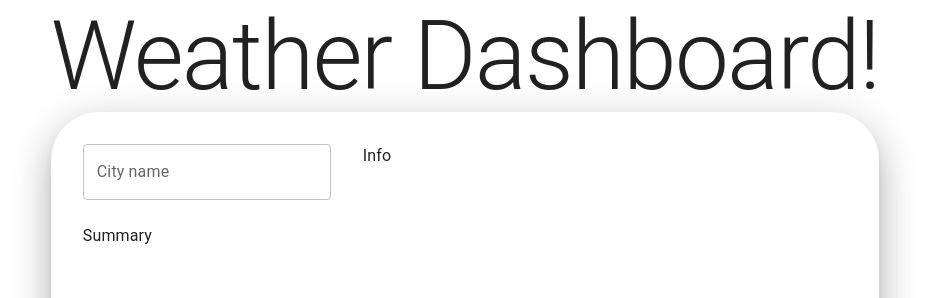
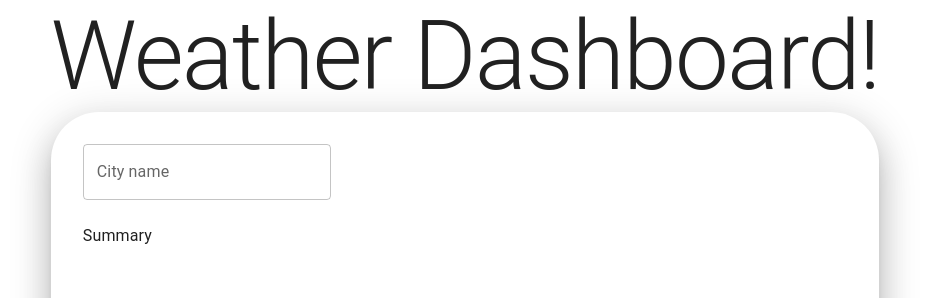
Before and after one commit to ExIxIxS/weather_dashboard, a React (Vite) app: page / in a window 1280 px wide. Shown: the top 298 px of the page, without its empty margins (175-1104 px from the left). Built offline with nearby package versions, Linux system fonts and the light colour scheme.

Commit message:
FEAT: add currentWeatherApi slice

```diff
--- a/src/api/citiesSliceAPI/types.ts
+++ b/src/api/citiesSliceAPI/types.ts
@@ -1,8 +1,8 @@
+import { Position } from 'src/api/types';
+
 export type ResponseCity = {
   name: string;
-  lat: number;
-  lon: number;
   country: string;
   state?: string;
   local_names?: Record<string, string>;
-};
+} & Position;
--- /dev/null
+++ b/src/api/currentWeatherSliceAPI/index.ts
@@ -0,0 +1,20 @@
+import { createApi } from '@reduxjs/toolkit/query/react';
+import { weatherBaseQuery } from 'src/api/weatherBaseQuery';
+import type { Position } from 'src/api/types';
+import type { ResponseCurrentWeather } from 'src/api/currentWeatherSliceAPI/types';
+
+// https://openweathermap.org/current
+
+export const currentWeatherSliceAPI = createApi({
+  reducerPath: 'currentWeatherApi',
+  baseQuery: weatherBaseQuery(),
+  endpoints: (builder) => ({
+    getCurrentWeather: builder.query<ResponseCurrentWeather, Position>({
+      query: ({ lat, lon }: Position) => ({
+        url: `data/2.5/weather?lat=${lat}&lon=${lon}`,
+      }),
+    }),
+  }),
+});
+
+export const { useLazyGetCurrentWeatherQuery } = currentWeatherSliceAPI;
--- /dev/null
+++ b/src/api/currentWeatherSliceAPI/types.ts
@@ -0,0 +1,58 @@
+import { Position } from 'src/api/types';
+
+type Weather = {
+  id: number;
+  main: string;
+  description: string;
+  icon: string;
+};
+
+type MainWeatherInfo = {
+  temp: number;
+  feels_like: number;
+  temp_min: number;
+  temp_max: number;
+  pressure: number;
+  humidity: number;
+  sea_level: number;
+  grnd_level: number;
+};
+
+type Wind = {
+  speed: number;
+  deg: number;
+  gust: number;
+};
+
+type Rain = {
+  '1h': number;
+};
+
+type Clouds = {
+  all: number;
+};
+
+type Sys = {
+  type: number;
+  id: number;
+  country: string;
+  sunrise: number;
+  sunset: number;
+};
+
+export type ResponseCurrentWeather = {
+  coord: Position;
+  weather: Weather[];
+  base: string;
+  main: MainWeatherInfo;
+  visibility: number;
+  wind: Wind;
+  rain: Rain;
+  clouds: Clouds;
+  dt: number;
+  sys: Sys;
+  timezone: number;
+  id: number;
+  name: string;
+  cod: number;
+};
--- /dev/null
+++ b/src/api/types.ts
@@ -0,0 +1,4 @@
+export type Position = {
+  lat: number;
+  lon: number;
+};
--- a/src/pages/main/components/CityWeatherInfo/index.tsx
+++ b/src/pages/main/components/CityWeatherInfo/index.tsx
@@ -6,11 +6,21 @@ import { SearchPanel } from 'src/pages/main/components/CityWeatherInfo/component
 import { Summary } from 'src/pages/main/components/CityWeatherInfo/components/Summary';
 import { selectSelectedCity } from 'src/store/slices/selectedCitySlice';
 import { useSelector } from 'react-redux';
+import { useLazyGetCurrentWeatherQuery } from 'src/api/currentWeatherSliceAPI';
 
 export const CityWeatherInfo: FC = () => {
   const selectedCity = useSelector(selectSelectedCity);
+  const [fetchCurrentWeatherData, { data, isFetching, isError }] = useLazyGetCurrentWeatherQuery();
 
-  useEffect(() => console.log('selectedCity changed! -> ', selectedCity?.name), [selectedCity]);
+  // useEffect(() => console.log('selectedCity changed! -> ', selectedCity?.name), [selectedCity]);
+
+  useEffect(() => {
+    if (!selectedCity) {
+      return;
+    }
+
+    fetchCurrentWeatherData({ lat: selectedCity.lat, lon: selectedCity.lon });
+  }, [selectedCity]);
 
   return (
     <Paper elevation={20} sx={{ p: 4, minHeight: 600, borderRadius: 12, flex: 1 }}>
@@ -19,7 +29,9 @@ export const CityWeatherInfo: FC = () => {
           <SearchPanel />
           <Summary />
         </Stack>
-        <Stack>Info</Stack>
+        <Stack>{data?.main.feels_like}</Stack>
+        {isFetching && 'isLoading...'}
+        {isError && 'ERROR!!!'}
       </Stack>
     </Paper>
   );
--- a/src/store/index.ts
+++ b/src/store/index.ts
@@ -1,10 +1,12 @@
 import { configureStore } from '@reduxjs/toolkit';
 import { citiesSliceAPI } from 'src/api/citiesSliceAPI';
 import rootReducer from './reducers';
+import { currentWeatherSliceAPI } from 'src/api/currentWeatherSliceAPI';
 
 const store = configureStore({
   reducer: rootReducer,
-  middleware: (getDefaultMiddleware) => getDefaultMiddleware().concat(citiesSliceAPI.middleware),
+  middleware: (getDefaultMiddleware) =>
+    getDefaultMiddleware().concat(citiesSliceAPI.middleware, currentWeatherSliceAPI.middleware),
 });
 
 export type RootState = ReturnType<typeof store.getState>;
--- a/src/store/reducers/index.ts
+++ b/src/store/reducers/index.ts
@@ -1,10 +1,12 @@
 import { combineReducers } from '@reduxjs/toolkit';
 import { citiesSliceAPI } from 'src/api/citiesSliceAPI';
+import { currentWeatherSliceAPI } from 'src/api/currentWeatherSliceAPI';
 import selectedCitySliceReducer from 'src/store/slices/selectedCitySlice';
 
 const rootReducer = combineReducers({
   selectedCity: selectedCitySliceReducer,
   [citiesSliceAPI.reducerPath]: citiesSliceAPI.reducer,
+  [currentWeatherSliceAPI.reducerPath]: currentWeatherSliceAPI.reducer,
 });
 
 export default rootReducer;
```
